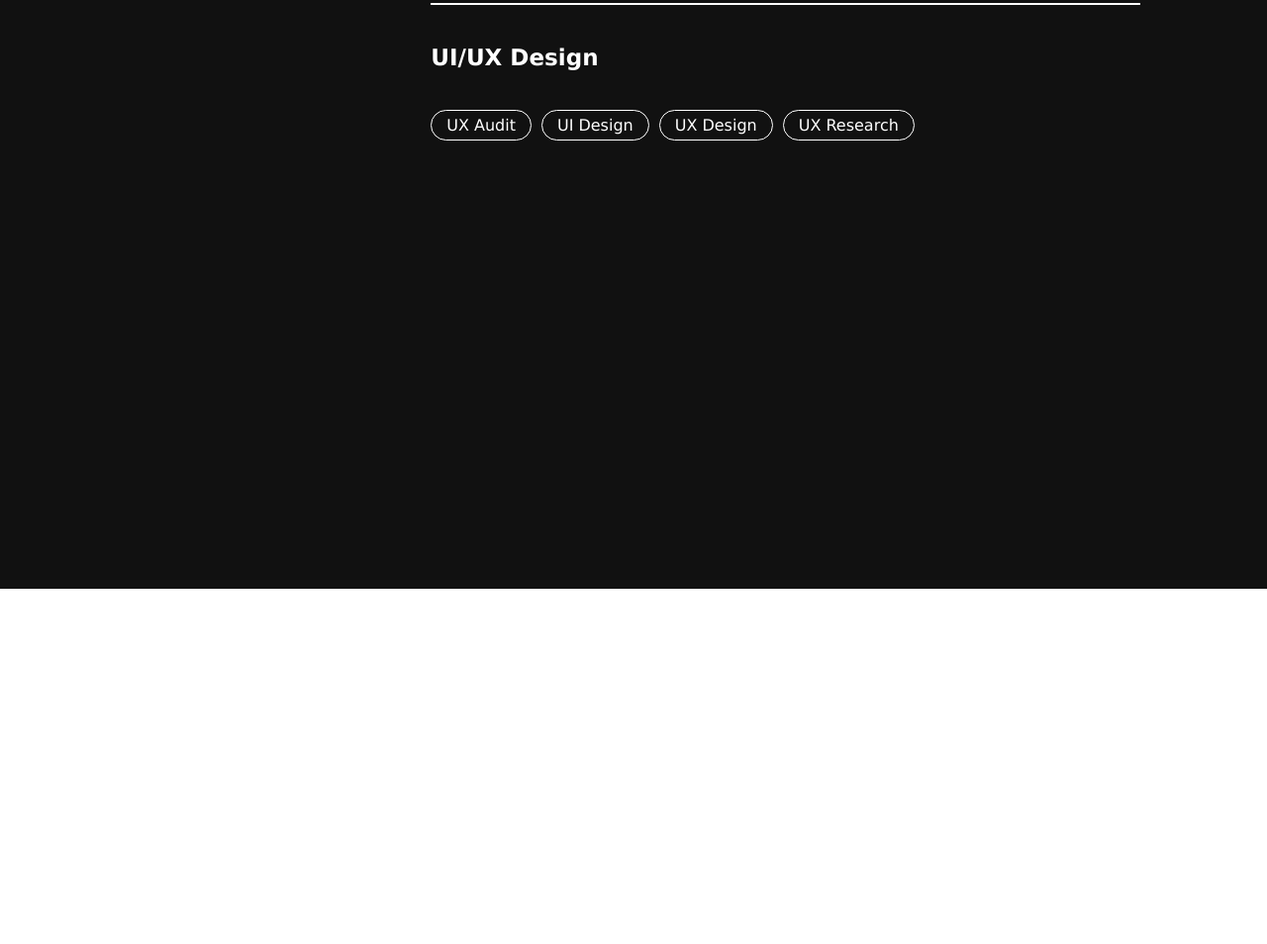
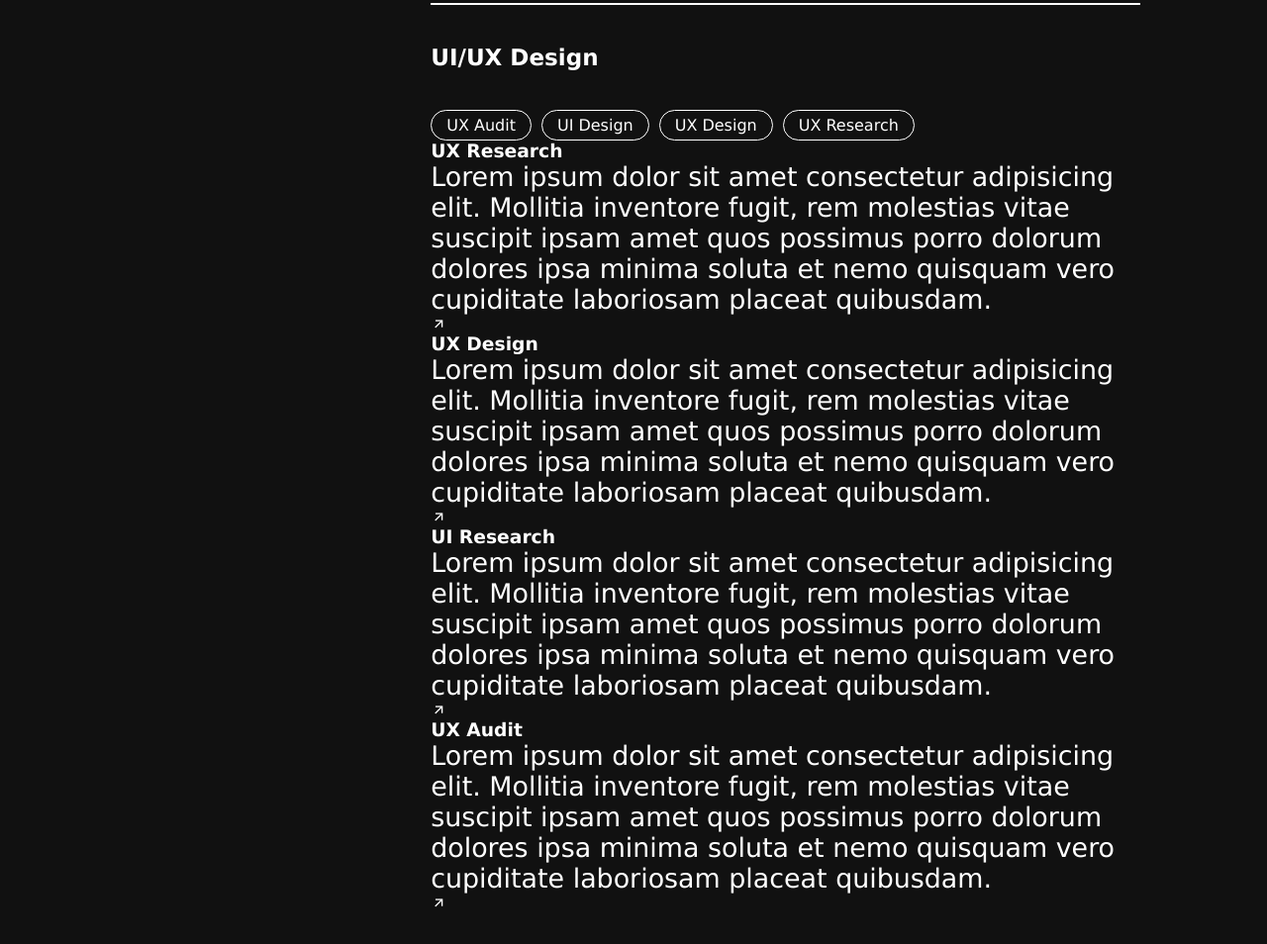
Before and after one commit to heyyitskamran/LAZAREV, a plain HTML site: page index.html in a window 1280 px wide. Shown: the part 3981-4935 px from the top of the page at 99% size. Before the commit the page ends 4576 px from the top, so only its background shows below. Drawn offline with nearby package versions, Linux system fonts and the light colour scheme.

Commit message:
Enhance page5 section with new UX/UI elements and update button text

```diff
--- a/index.html
+++ b/index.html
@@ -179,7 +179,7 @@
         </div>
         <div class="page5">
             <div class="page5-left">
-                <button>Becom a Client</button>
+                <button>Becom a Client <i class="ri-arrow-right-up-line"></i></button>
             </div>
             <div class="page5-right">
                 <p><span></span>We lead your startup at every step of its <span></span>growth, providing unparalleled
@@ -194,6 +194,41 @@
                         <h4>UX Design</h4>
                         <h4>UX Research</h4>
                     </div>
+                    <div class="page5-container">
+                        <div class="page5-elem">
+                            <div class="over"></div>
+                            <h3>UX Research</h3>
+                            <p>Lorem ipsum dolor sit amet consectetur adipisicing elit. Mollitia inventore fugit,
+                                rem molestias vitae suscipit ipsam amet quos possimus porro dolorum dolores ipsa minima soluta et nemo quisquam vero cupiditate laboriosam placeat quibusdam.
+                                </p>
+                                <i class="ri-arrow-right-up-line"></i>
+                        </div>
+                        <div class="page5-elem">
+                            <div class="over"></div>
+                            <h3>UX Design</h3>
+                            <p>Lorem ipsum dolor sit amet consectetur adipisicing elit. Mollitia inventore fugit,
+                                rem molestias vitae suscipit ipsam amet quos possimus porro dolorum dolores ipsa minima soluta et nemo quisquam vero cupiditate laboriosam placeat quibusdam.
+                                </p>
+                                <i class="ri-arrow-right-up-line"></i>
+                        </div>
+                        <div class="page5-elem">
+                            <div class="over"></div>
+                            <h3>UI Research</h3>
+                            <p>Lorem ipsum dolor sit amet consectetur adipisicing elit. Mollitia inventore fugit,
+                                rem molestias vitae suscipit ipsam amet quos possimus porro dolorum dolores ipsa minima soluta et nemo quisquam vero cupiditate laboriosam placeat quibusdam.
+                                </p>
+                                <i class="ri-arrow-right-up-line"></i>
+                        </div>
+                        <div class="page5-elem">
+                            <div class="over"></div>
+                            <h3>UX Audit</h3>
+                            <p>Lorem ipsum dolor sit amet consectetur adipisicing elit. Mollitia inventore fugit,
+                                rem molestias vitae suscipit ipsam amet quos possimus porro dolorum dolores ipsa minima soluta et nemo quisquam vero cupiditate laboriosam placeat quibusdam.
+                                </p>
+                                <i class="ri-arrow-right-up-line"></i>
+                        </div>
+
+                    </div>
                 </div>
             </div>
         </div>
```
